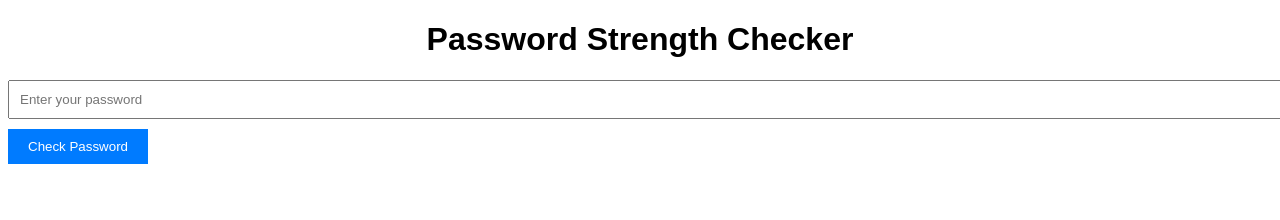
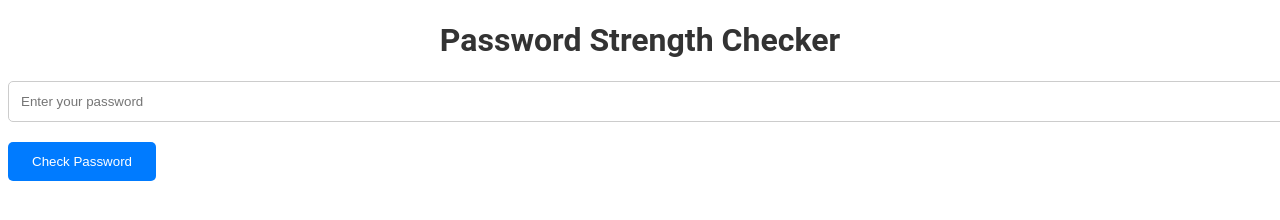
Before and after one commit to 9ether/Password-Strength-Checker, a plain HTML site: page index.html in a window 1280 px wide. Drawn offline with Linux system fonts and the light colour scheme.

Commit message:
Update styles.css

```diff
--- a/styles.css
+++ b/styles.css
@@ -1,25 +1,37 @@
 body {
-    font-family: Arial, sans-serif;
+    font-family: 'Roboto', sans-serif; /* Example of a modern font */
 }
 
 h1 {
     text-align: center;
+    color: #333; /* Adjusted color for better contrast */
 }
 
 input {
     width: 100%;
-    padding: 10px;
-    margin-bottom: 10px;
+    padding: 12px;
+    margin-bottom: 20px; /* Increased margin for better spacing */
+    border: 1px solid #ccc; /* Added border for input fields */
+    border-radius: 5px; /* Rounded corners */
+    transition: border-color 0.3s ease; /* Smooth transition for focus effect */
+}
+
+input:focus {
+    outline: none;
+    border-color: #007bff; /* Highlight border color on focus */
 }
 
 button {
-    padding: 10px 20px;
+    padding: 12px 24px;
     background-color: #007bff;
     color: #fff;
     border: none;
+    border-radius: 5px;
     cursor: pointer;
+    transition: background-color 0.3s ease; /* Smooth transition for hover effect */
 }
 
 button:hover {
     background-color: #0056b3;
+    box-shadow: 0 2px 4px rgba(0, 0, 0, 0.1); /* Added shadow on hover for depth */
 }
```
